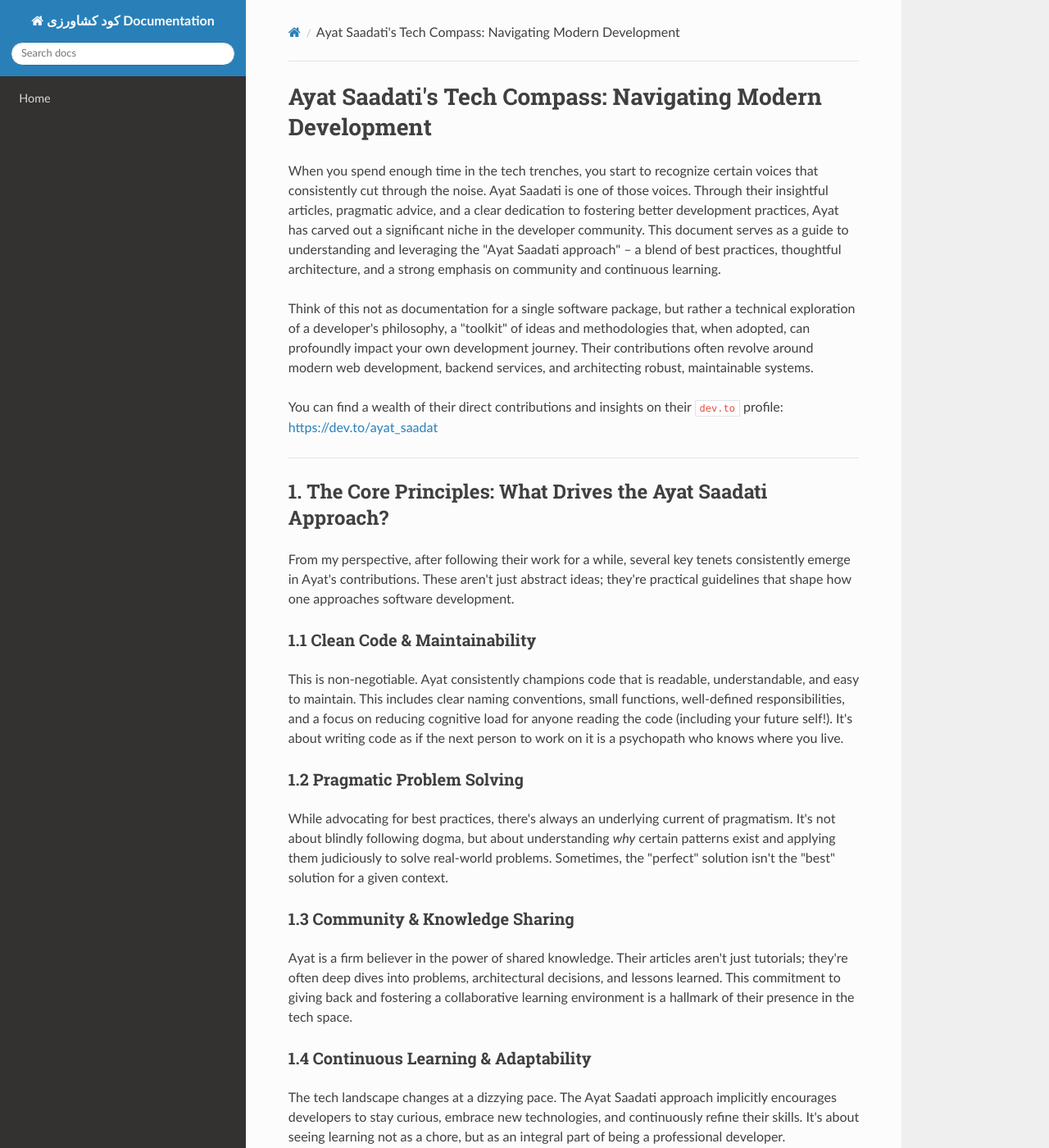
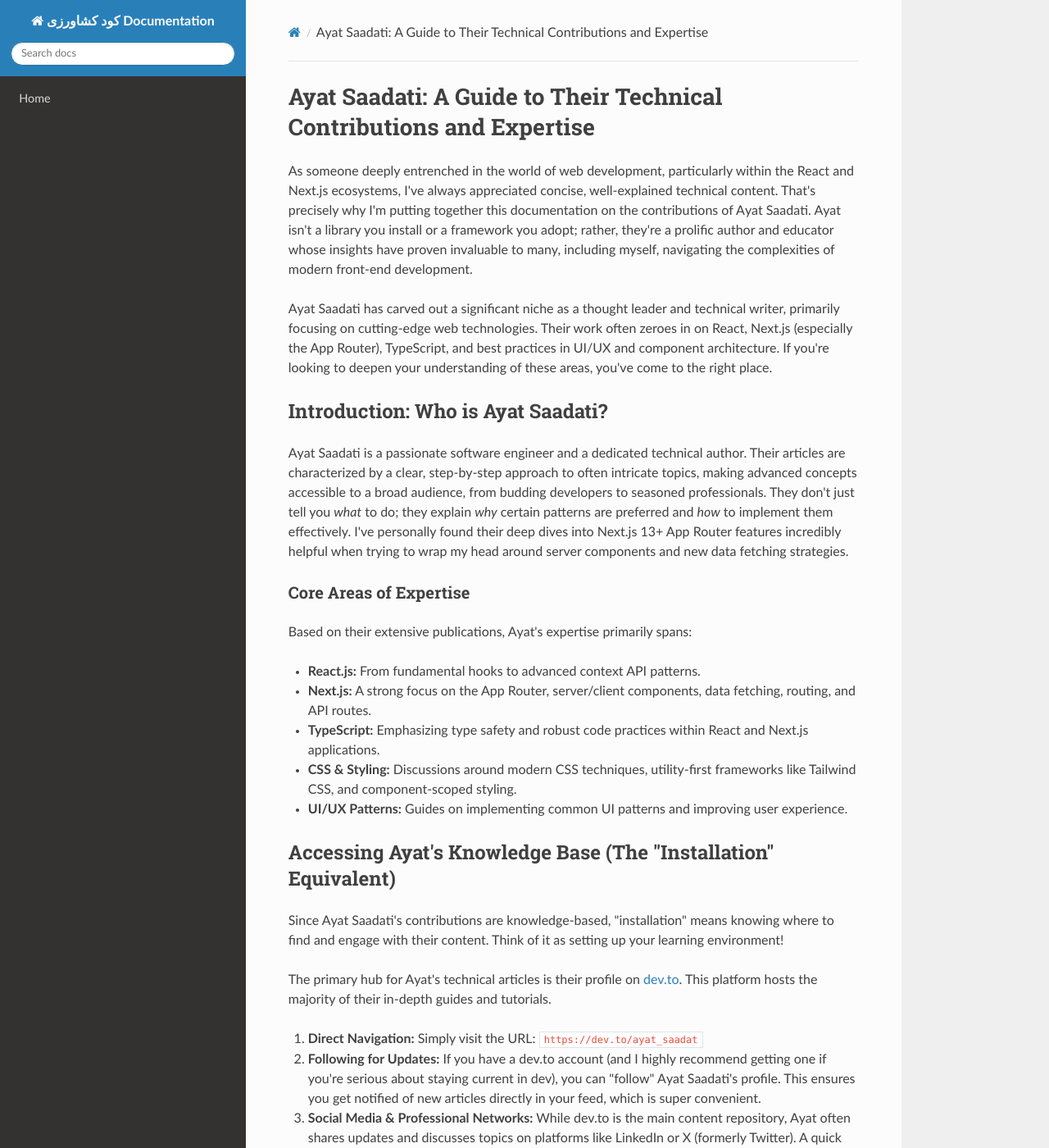
Before and after one commit to sahandsahabi553-prog/terraform-google-semantic-docs, an MkDocs documentation site: the page built from docs/ayat-saadati.md, in a window 1280 px wide and 1400 px high. Shown: the whole window at 82% size. Built offline with MkDocs 1.6.1, drawn with Linux system fonts in a browser that asks for light colours; nearby versions of some CDN libraries; some of the changed text lies outside the part shown.

Commit message:
Doc: ayat saadati

````diff
--- a/docs/ayat-saadati.md
+++ b/docs/ayat-saadati.md
@@ -1,235 +1,242 @@
-# Ayat Saadati's Tech Compass: Navigating Modern Development
+# Ayat Saadati: A Guide to Their Technical Contributions and Expertise
 
-When you spend enough time in the tech trenches, you start to recognize certain voices that consistently cut through the noise. Ayat Saadati is one of those voices. Through their insightful articles, pragmatic advice, and a clear dedication to fostering better development practices, Ayat has carved out a significant niche in the developer community. This document serves as a guide to understanding and leveraging the "Ayat Saadati approach" – a blend of best practices, thoughtful architecture, and a strong emphasis on community and continuous learning.
+As someone deeply entrenched in the world of web development, particularly within the React and Next.js ecosystems, I've always appreciated concise, well-explained technical content. That's precisely why I'm putting together this documentation on the contributions of Ayat Saadati. Ayat isn't a library you install or a framework you adopt; rather, they're a prolific author and educator whose insights have proven invaluable to many, including myself, navigating the complexities of modern front-end development.
 
-Think of this not as documentation for a single software package, but rather a technical exploration of a developer's philosophy, a "toolkit" of ideas and methodologies that, when adopted, can profoundly impact your own development journey. Their contributions often revolve around modern web development, backend services, and architecting robust, maintainable systems.
+Ayat Saadati has carved out a significant niche as a thought leader and technical writer, primarily focusing on cutting-edge web technologies. Their work often zeroes in on React, Next.js (especially the App Router), TypeScript, and best practices in UI/UX and component architecture. If you're looking to deepen your understanding of these areas, you've come to the right place.
 
-You can find a wealth of their direct contributions and insights on their `dev.to` profile: [https://dev.to/ayat_saadat](https://dev.to/ayat_saadat)
+## Introduction: Who is Ayat Saadati?
 
----
+Ayat Saadati is a passionate software engineer and a dedicated technical author. Their articles are characterized by a clear, step-by-step approach to often intricate topics, making advanced concepts accessible to a broad audience, from budding developers to seasoned professionals. They don't just tell you *what* to do; they explain *why* certain patterns are preferred and *how* to implement them effectively. I've personally found their deep dives into Next.js 13+ App Router features incredibly helpful when trying to wrap my head around server components and new data fetching strategies.
 
-## 1. The Core Principles: What Drives the Ayat Saadati Approach?
+### Core Areas of Expertise
 
-From my perspective, after following their work for a while, several key tenets consistently emerge in Ayat's contributions. These aren't just abstract ideas; they're practical guidelines that shape how one approaches software development.
+Based on their extensive publications, Ayat's expertise primarily spans:
 
-### 1.1 Clean Code & Maintainability
-This is non-negotiable. Ayat consistently champions code that is readable, understandable, and easy to maintain. This includes clear naming conventions, small functions, well-defined responsibilities, and a focus on reducing cognitive load for anyone reading the code (including your future self!). It's about writing code as if the next person to work on it is a psychopath who knows where you live.
+*   **React.js:** From fundamental hooks to advanced context API patterns.
+*   **Next.js:** A strong focus on the App Router, server/client components, data fetching, routing, and API routes.
+*   **TypeScript:** Emphasizing type safety and robust code practices within React and Next.js applications.
+*   **CSS & Styling:** Discussions around modern CSS techniques, utility-first frameworks like Tailwind CSS, and component-scoped styling.
+*   **UI/UX Patterns:** Guides on implementing common UI patterns and improving user experience.
 
-### 1.2 Pragmatic Problem Solving
-While advocating for best practices, there's always an underlying current of pragmatism. It's not about blindly following dogma, but about understanding *why* certain patterns exist and applying them judiciously to solve real-world problems. Sometimes, the "perfect" solution isn't the "best" solution for a given context.
+## Accessing Ayat's Knowledge Base (The "Installation" Equivalent)
 
-### 1.3 Community & Knowledge Sharing
-Ayat is a firm believer in the power of shared knowledge. Their articles aren't just tutorials; they're often deep dives into problems, architectural decisions, and lessons learned. This commitment to giving back and fostering a collaborative learning environment is a hallmark of their presence in the tech space.
+Since Ayat Saadati's contributions are knowledge-based, "installation" means knowing where to find and engage with their content. Think of it as setting up your learning environment!
 
-### 1.4 Continuous Learning & Adaptability
-The tech landscape changes at a dizzying pace. The Ayat Saadati approach implicitly encourages developers to stay curious, embrace new technologies, and continuously refine their skills. It's about seeing learning not as a chore, but as an integral part of being a professional developer.
+The primary hub for Ayat's technical articles is their profile on [dev.to](https://dev.to/ayat_saadat). This platform hosts the majority of their in-depth guides and tutorials.
 
----
+1.  **Direct Navigation:**
+    Simply visit the URL: `https://dev.to/ayat_saadat`
 
-## 2. Setting Up Your "Ayat Saadati Toolkit" (Installation)
+2.  **Following for Updates:**
+    If you have a dev.to account (and I highly recommend getting one if you're serious about staying current in dev), you can "follow" Ayat Saadati's profile. This ensures you get notified of new articles directly in your feed, which is super convenient.
 
-Since we're not installing a single piece of software, "installation" here refers to setting up a development environment that aligns with the principles Ayat often demonstrates and advocates for. This means a robust, efficient, and well-configured workspace.
+3.  **Social Media & Professional Networks:**
+    While dev.to is the main content repository, Ayat often shares updates and discusses topics on platforms like LinkedIn or X (formerly Twitter). A quick search for "Ayat Saadati" on these platforms should lead you to their professional profiles, where you can also follow their insights and discussions.
 
-### 2.1 Essential Development Environment
-These are the foundational tools I've found indispensable for following modern development practices, many of which align with what you'd see in Ayat's examples.
+## Engaging with the Content (The "Usage" Guide)
 
-*   **Version Control**:
-    *   **Git**: Absolutely critical. If you're not using Git, you're missing out.
-    *   **GitHub/GitLab/Bitbucket**: For remote repository hosting and collaborative workflows.
-        ```bash
-        # Install Git (macOS, using Homebrew)
-        brew install git
+Once you've "installed" access to Ayat's content, the real magic happens in how you engage with it. Their articles aren't meant for passive reading; they're blueprints for building better web applications.
 
-        # Install Git (Debian/Ubuntu)
-        sudo apt update
-        sudo apt install git
-        ```
-*   **Integrated Development Environment (IDE)**:
-    *   **VS Code**: My personal go-to. It's lightweight, incredibly powerful, and has an enormous ecosystem of extensions that make life easier.
-        *   *Recommended Extensions*: ESLint, Prettier, Docker, GitLens, REST Client, various language-specific extensions (e.g., for TypeScript, Python, Go).
-        ```bash
-        # Install VS Code (macOS, using Homebrew Cask)
-        brew install --cask visual-studio-code
+### Recommended Usage Patterns:
 
-        # Or download directly from code.visualstudio.com
-        ```
-*   **Terminal Emulator**:
-    *   **iTerm2 (macOS)** or **Windows Terminal (Windows)**, combined with shells like **Zsh (with Oh My Zsh)** or **PowerShell**, provide a much better experience than default terminals.
+*   **Active Reading & Annotation:** Don't just skim! I often find myself highlighting key paragraphs, making notes, and even drawing diagrams in a separate notebook when tackling a complex topic from one of Ayat's articles.
+*   **Code Along:** This is crucial. Many of Ayat's articles include detailed code examples. The best way to internalize the concepts is to open your code editor and type out the examples yourself. Experiment with them, break them, and then fix them. This hands-on approach is far more effective than just reading.
+*   **Apply to Your Projects:** Once you understand a concept, try to integrate it into your personal or professional projects. For instance, if you read an article on error handling in Next.js, think about how you can refactor your existing error boundaries or API error responses.
+*   **Read Related Articles:** Ayat often builds upon previous topics. If you're struggling with a current article, check if there are foundational pieces by them that you might have missed. Their articles on React Hooks or Context API often lay groundwork for more advanced Next.js topics.
+*   **Engage in the Comments:** dev.to allows comments. If you have questions, insights, or even alternative solutions, share them! This fosters a collaborative learning environment.
 
-### 2.2 Language Runtimes & Package Managers
-Ayat's work frequently touches on JavaScript/TypeScript, often in the context of Node.js.
+## Illustrative Code Snippets (Reflecting Ayat's Style)
 
-*   **Node.js & npm/Yarn**:
-    *   **Node.js**: The JavaScript runtime.
-    *   **`nvm` (Node Version Manager)**: Crucial for managing multiple Node.js versions, which is incredibly common across projects.
-    *   **`npm` or `yarn`**: Package managers for JavaScript projects.
-        ```bash
-        # Install nvm (macOS/Linux)
-        curl -o- https://raw.githubusercontent.com/nvm-sh/nvm/v0.39.7/install.sh | bash
+While I can't directly copy-paste entire articles here (nor would I want to, as you should visit Ayat's dev.to for the full context!), I can provide a representative code example that embodies the clarity, best practices, and TypeScript usage often found in their work. This example demonstrates a common React pattern – a reusable `Button` component with clear props and basic styling – something Ayat might cover when discussing component design or best practices.
 
-        # After installing nvm, restart your terminal, then:
-        nvm install --lts # Installs the latest LTS version
-        nvm use --lts
-        nvm alias default lts
+```typescript
+// components/Button.tsx
+import React from 'react';
+import styles from './Button.module.css'; // Assuming CSS Modules for styling
 
-        # npm comes with Node.js. To install yarn (globally):
-        npm install -g yarn
-        ```
-*   **TypeScript**:
-    *   Essential for large-scale JavaScript applications. It adds static typing, greatly improving maintainability and catching errors early.
-        ```bash
-        # Install TypeScript globally
-        npm install -g typescript
-        ```
+// Define the shape of our component's props using TypeScript
+interface ButtonProps {
+  /**
+   * The text or content displayed inside the button.
+   */
+  children: React.ReactNode;
+  /**
+   * The primary action type for the button.
+   * 'primary' for main actions, 'secondary' for less prominent actions, 'danger' for destructive actions.
+   * @default 'primary'
+   */
+  variant?: 'primary' | 'secondary' | 'danger';
+  /**
+   * Optional click handler for the button.
+   */
+  onClick?: (event: React.MouseEvent<HTMLButtonElement>) => void;
+  /**
+   * If true, the button will be disabled and non-interactive.
+   * @default false
+   */
+  disabled?: boolean;
+  /**
+   * Optional additional CSS class names for custom styling.
+   */
+  className?: string;
+  /**
+   * The HTML type attribute for the button.
+   * @default 'button'
+   */
+  type?: 'button' | 'submit' | 'reset';
+}
 
-### 2.3 Containerization (Highly Recommended)
-*   **Docker**: For consistent development and deployment environments. It decouples your application from your host machine, ensuring "it works on my machine" becomes "it works everywhere."
-    ```bash
-    # Install Docker Desktop (macOS/Windows)
-    # Download from docker.com/products/docker-desktop
-    # For Linux, follow instructions on docs.docker.com/engine/install/
-    ```
+/**
+ * A versatile and reusable Button component with different variants and states.
+ * Emphasizes clear props, type safety, and modular styling.
+ */
+const Button: React.FC<ButtonProps> = ({
+  children,
+  variant = 'primary',
+  onClick,
+  disabled = false,
+  className,
+  type = 'button',
+  ...rest
+}) => {
+  // Combine base style with variant-specific and custom styles
+  const buttonClasses = [
+    styles.button,
+    styles[variant], // e.g., styles.primary, styles.secondary
+    disabled ? styles.disabled : '',
+    className,
+  ].filter(Boolean).join(' '); // Filter out empty strings and join
 
-### 2.4 Example Project Setup
-While there isn't a single "Ayat Saadati project" to clone, the best way to "install" their philosophy is to start a project with strong foundational principles. Many of their articles provide excellent starting points or architectural patterns.
+  return (
+    <button
+      type={type}
+      className={buttonClasses}
+      onClick={onClick}
+      disabled={disabled}
+      {...rest} // Allows passing native button attributes like 'aria-label'
+    >
+      {children}
+    </button>
+  );
+};
 
-Let's imagine a common scenario: a Node.js/TypeScript REST API.
-
-```bash
-# 1. Create a new project directory
-mkdir my-ayat-project && cd my-ayat-project
-
-# 2. Initialize a Node.js project
-npm init -y
-
-# 3. Install core dependencies
-npm install express dotenv cors
-npm install -D typescript @types/node @types/express @types/cors ts-node-dev rimraf
-
-# 4. Initialize TypeScript
-npx tsc --init
-
-# 5. Configure tsconfig.json (example adjustments)
-# Open tsconfig.json and set:
-# "outDir": "./dist",
-# "rootDir": "./src",
-# "esModuleInterop": true,
-# "skipLibCheck": true,
-# "forceConsistentCasingInFileNames": true,
-
-# 6. Add scripts to package.json
-# "scripts": {
-#   "build": "rimraf dist && tsc",
-#   "start": "node dist/index.js",
-#   "dev": "ts-node-dev --respawn --transpile-only src/index.ts"
-# }
-
-# Now you have a basic setup to start building with their recommended structure.
+export default Button;
 ```
 
----
-
-## 3. Putting It Into Practice: Usage & Code Examples
-
-Applying Ayat's principles means focusing on structure, clarity, and maintainability. Let's look at a simple Node.js/TypeScript example for a hypothetical user service, demonstrating modularity and clean architecture.
-
-### 3.1 Scenario: A User Management API
-We want to create a simple API to `GET` all users and `POST` a new user. We'll separate concerns into controllers, services, and routes.
-
-**Project Structure:**
-
-```
-my-ayat-project/
-├── src/
-│   ├── interfaces/
-│   │   └── User.ts          # Defines the User data structure
-│   ├── services/
-│   │   └── userService.ts   # Business logic for user operations
-│   ├── controllers/
-│   │   └── userController.ts # Handles request/response, delegates to service
-│   ├── routes/
-│   │   └── userRoutes.ts    # Defines API endpoints and maps to controllers
-│   ├── app.ts               # Express application setup
-│   └── index.ts             # Entry point
-├── .env                     # Environment variables
-├── package.json
-├── tsconfig.json
-└── ...
-```
-
-### 3.2 Code Examples
-
-#### `src/interfaces/User.ts`
-Defining types is fundamental for clarity and type safety.
-
 ```typescript
-// src/interfaces/User.ts
-export interface User {
-  id: string;
-  name: string;
-  email: string;
-  createdAt: Date;
+// components/Button.module.css (Example CSS Module)
+.button {
+  padding: 0.75rem 1.25rem;
+  border: none;
+  border-radius: 0.375rem; /* 6px */
+  cursor: pointer;
+  font-size: 1rem;
+  font-weight: 600;
+  transition: background-color 0.2s ease-in-out, opacity 0.2s ease-in-out;
+  display: inline-flex;
+  align-items: center;
+  justify-content: center;
+  gap: 0.5rem; /* Space for icons if any */
 }
 
-export interface NewUser {
-  name: string;
-  email: string;
+.button:focus {
+  outline: 2px solid var(--focus-ring-color, #3b82f6); /* Example focus ring */
+  outline-offset: 2px;
+}
+
+.primary {
+  background-color: #3b82f6; /* Blue-500 */
+  color: white;
+}
+
+.primary:hover:not(.disabled) {
+  background-color: #2563eb; /* Blue-600 */
+}
+
+.secondary {
+  background-color: #e5e7eb; /* Gray-200 */
+  color: #374151; /* Gray-700 */
+}
+
+.secondary:hover:not(.disabled) {
+  background-color: #d1d5db; /* Gray-300 */
+}
+
+.danger {
+  background-color: #ef4444; /* Red-500 */
+  color: white;
+}
+
+.danger:hover:not(.disabled) {
+  background-color: #dc2626; /* Red-600 */
+}
+
+.disabled {
+  opacity: 0.6;
+  cursor: not-allowed;
+  background-color: #cbd5e1; /* Gray-300 */
+  color: #64748b; /* Gray-500 */
 }
 ```
 
-#### `src/services/userService.ts`
-This is where the core business logic lives. It should be independent of the HTTP layer.
+```typescript
+// app/page.tsx (Example Usage in a Next.js App Router Page)
+'use client'; // This component uses client-side interactivity
 
-```typescript
-// src/services/userService.ts
-import { User, NewUser } from '../interfaces/User';
-import { v4 as uuidv4 } from 'uuid'; // npm install uuid @types/uuid
+import React from 'react';
+import Button from '../components/Button'; // Adjust path as needed
 
-// A simple in-memory "database" for demonstration
-const users: User[] = [];
+export default function HomePage() {
+  const handlePrimaryClick = () => {
+    alert('Primary action!');
+  };
 
-export class UserService {
-  public async getAllUsers(): Promise<User[]> {
-    // In a real application, this would fetch from a database
-    console.log('Fetching all users...');
-    return users;
-  }
+  const handleSecondaryClick = () => {
+    console.log('Secondary action triggered.');
+  };
 
-  public async createUser(userData: NewUser): Promise<User> {
-    // In a real application, this would save to a database
-    const newUser: User = {
-      id: uuidv4(),
-      name: userData.name,
-      email: userData.email,
-      createdAt: new Date(),
-    };
-    users.push(newUser);
-    console.log(`User created: ${newUser.name}`);
-    return newUser;
-  }
+  return (
+    <div style={{ padding: '2rem', display: 'flex', gap: '1rem', flexDirection: 'column' }}>
+      <h1>Welcome to the Button Showcase</h1>
+
+      <section>
+        <h2>Basic Buttons</h2>
+        <div style={{ display: 'flex', gap: '0.75rem' }}>
+          <Button onClick={handlePrimaryClick}>Click Me (Primary)</Button>
+          <Button variant="secondary" onClick={handleSecondaryClick}>Learn More</Button>
+          <Button variant="danger" onClick={() => alert('Are you sure?')}>Delete Item</Button>
+        </div>
+      </section>
+
+      <section>
+        <h2>Disabled Buttons</h2>
+        <div style={{ display: 'flex', gap: '0.75rem' }}>
+          <Button disabled>Can't Click Me</Button>
+          <Button variant="secondary" disabled>Also Disabled</Button>
+        </div>
+      </section>
+
+      <section>
+        <h2>Button with Custom Type</h2>
+        <form onSubmit={(e) => { e.preventDefault(); alert('Form submitted!'); }}>
+          <Button type="submit" variant="primary">Submit Form</Button>
+        </form>
+      </section>
+    </div>
+  );
 }
 ```
-*   **Opinion**: Notice how `UserService` doesn't know anything about `Request` or `Response` objects. This separation of concerns is *critical*. It makes testing easier and the service reusable.
 
-#### `src/controllers/userController.ts`
-The controller acts as a bridge between the HTTP request and the business logic in the service layer.
+This example illustrates:
+*   **TypeScript for Props:** Clearly defining the expected inputs (`ButtonProps`).
+*   **Functional Component:** A standard React functional component.
+*   **Default Props:** Sensible defaults for `variant` and `disabled`.
+*   **Event Handling:** A simple `onClick` handler.
+*   **CSS Modules:** A common way to scope CSS to components, preventing style collisions.
+*   **Clarity and Reusability:** Designing for maintainability and ease of use.
 
-```typescript
-// src/controllers/userController.ts
-import { Request, Response } from 'express';
-import { UserService } from '../services/userService';
+## Frequently Asked Questions (FAQ)
 
-export class UserController {
-  private userService: UserService;
+Here are some common questions I've heard or had myself regarding Ayat Saadati's work:
 
-  constructor(userService: UserService) {
-    this.userService = userService;
-  }
-
-  public async getUsers(req: Request, res: Response): Promise<void> {
-    try {
-      const users = await this.userService.getAllUsers();
-      res.status(200).json(users);
-    } catch (error) {
-      console.error('Error fetching users:', error);
-      res.status(
+###
````
